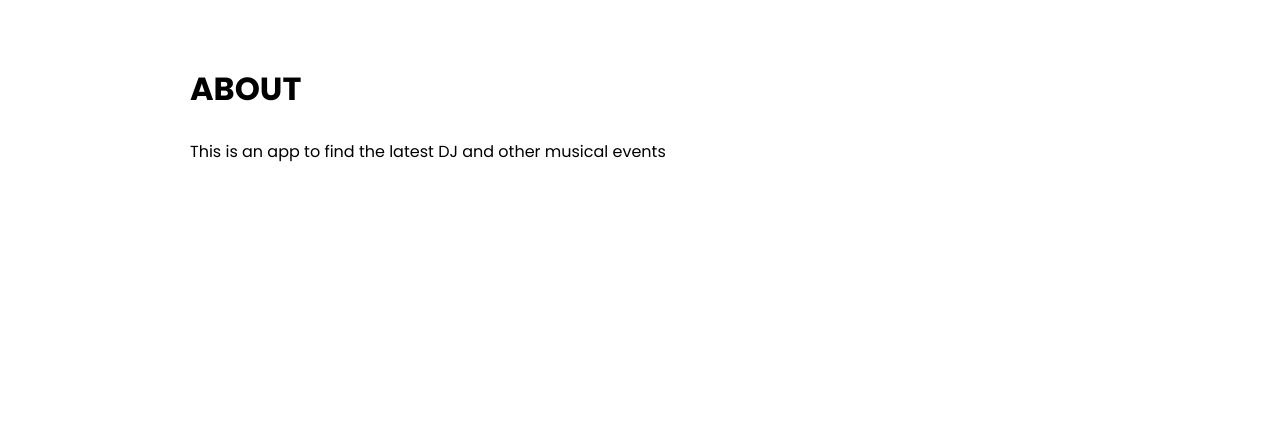
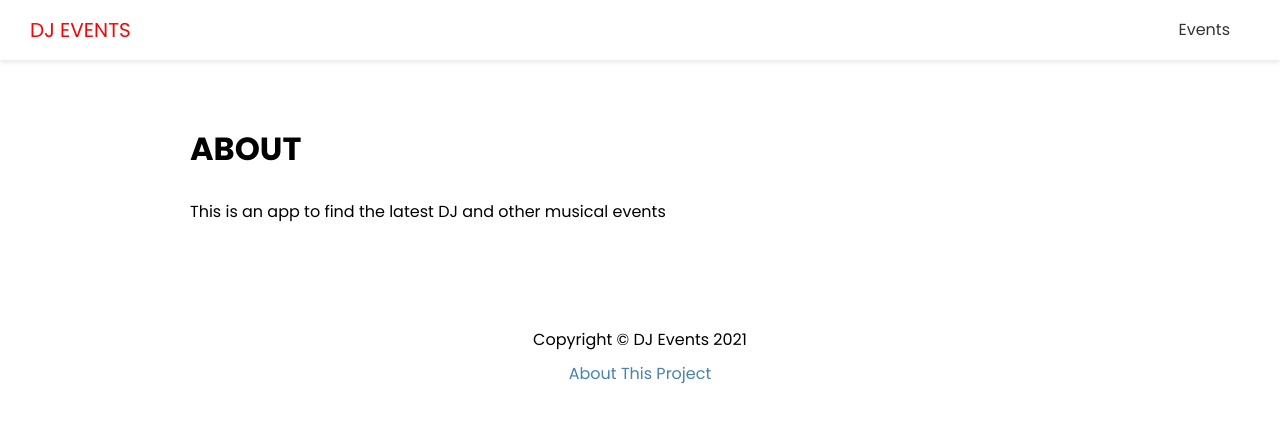
Before and after one commit to RASEM0N/dj-events_nest.frontend, a Next.js app: page /about in a window 1280 px wide. Shown: the top 422 px of the page. Built offline with nearby package versions, Linux system fonts and the light colour scheme.

Commit message:
create: Footer & Header

```diff
--- /dev/null
+++ b/components/Footer.jsx
@@ -0,0 +1,15 @@
+import Link from 'next/link'
+import styles from '../styles/Footer.module.scss'
+
+const Footer = () => {
+    return (
+        <footer className={styles.footer}>
+            <p>Copyright &copy; DJ Events 2021 </p>
+            <p>
+                <Link href="/about">About This Project</Link>
+            </p>
+        </footer>
+    )
+}
+
+export default Footer
--- /dev/null
+++ b/components/Header.jsx
@@ -0,0 +1,26 @@
+import styles from '../styles/Header.module.scss'
+import Link from 'next/link'
+
+const Header = () => {
+    return (
+        <header className={styles.header}>
+            <div className={styles.logo}>
+                <Link href="/">
+                    <a>DJ Events</a>
+                </Link>
+            </div>
+
+            <nav>
+                <ul>
+                    <li>
+                        <Link href="/events">
+                            <a>Events</a>
+                        </Link>
+                    </li>
+                </ul>
+            </nav>
+        </header>
+    )
+}
+
+export default Header
--- a/components/Layout.jsx
+++ b/components/Layout.jsx
@@ -1,5 +1,7 @@
 import Head from 'next/head'
+import Header from './Header'
 import styles from '../styles/Layout.module.scss'
+import Footer from './Footer'
 
 const Layout = ({
     title = 'DJ Events',
@@ -14,7 +16,9 @@
                 <meta name="description" content={description} />
                 <meta name="keywords" content={keywords} />
             </Head>
+            <Header />
             <div className={styles.container}>{children}</div>
+            <Footer />
         </div>
     )
 }
--- /dev/null
+++ b/styles/Footer.module.scss
@@ -0,0 +1,8 @@
+.footer {
+  margin: 100px 0 40px;
+  text-align: center;
+
+  p {
+    margin: 5px 0;
+  }
+}
--- /dev/null
+++ b/styles/Header.module.scss
@@ -0,0 +1,57 @@
+.header {
+  display: flex;
+  justify-content: space-between;
+  align-items: center;
+  height: 60px;
+  padding: 0 30px;
+  box-shadow: 0 2px 5px rgba(0, 0, 0, 0.1);
+  background: #fff;
+  color: #333;
+
+  a {
+    color: #333;
+    margin-right: 20px;
+
+    &:hover {
+      color: #000;
+    }
+  }
+
+  ul {
+    display: flex;
+    align-items: center;
+    justify-content: center;
+    list-style: none;
+  }
+}
+
+.logo {
+  color: red;
+  font-size: 20px;
+  text-transform: uppercase;
+
+  a {
+    color: red;
+  }
+}
+
+
+@media (max-width: 768px) {
+  .header {
+    flex-direction: column;
+    height: auto;
+
+    a {
+      margin-right: 0;
+    }
+
+    ul {
+      margin: 20px 0;
+      flex-direction: column;
+      text-align: center;
+    }
+  }
+  .logo {
+    margin: 20px 0;
+  }
+}
--- a/styles/globals.scss
+++ b/styles/globals.scss
@@ -49,7 +49,7 @@
     color: #fff !important;
     border: 0;
 
-    :hover {
+    &:hover {
       opacity: 0.8;
     }
   }
```
